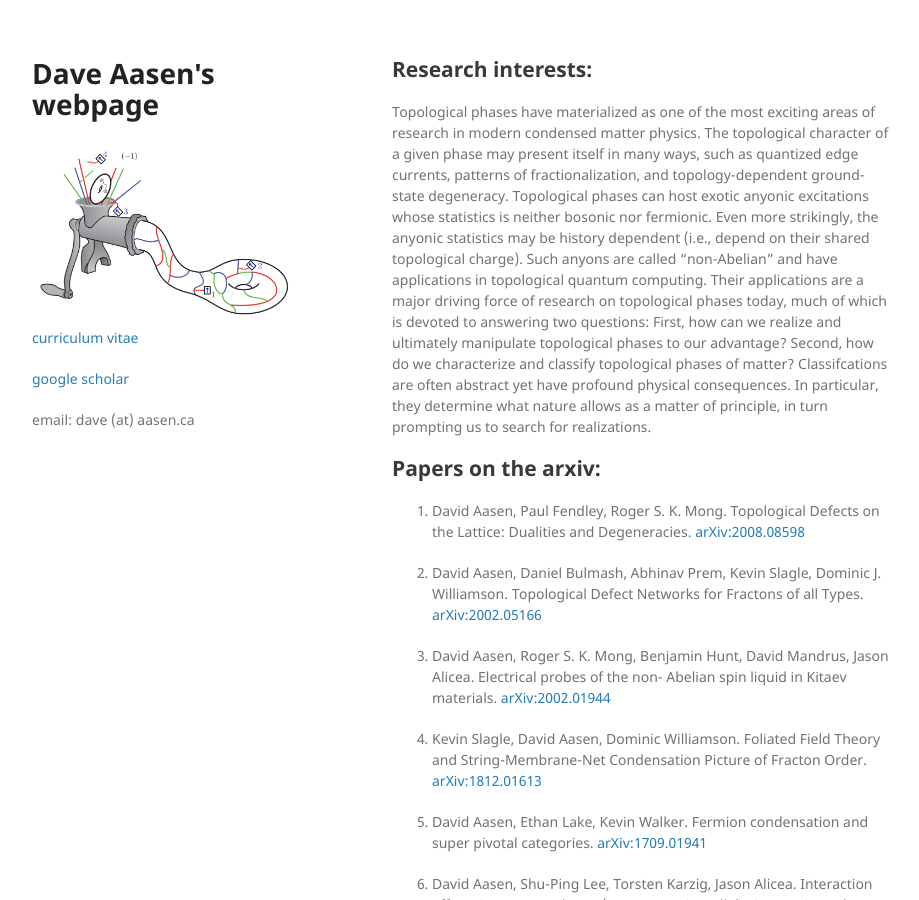
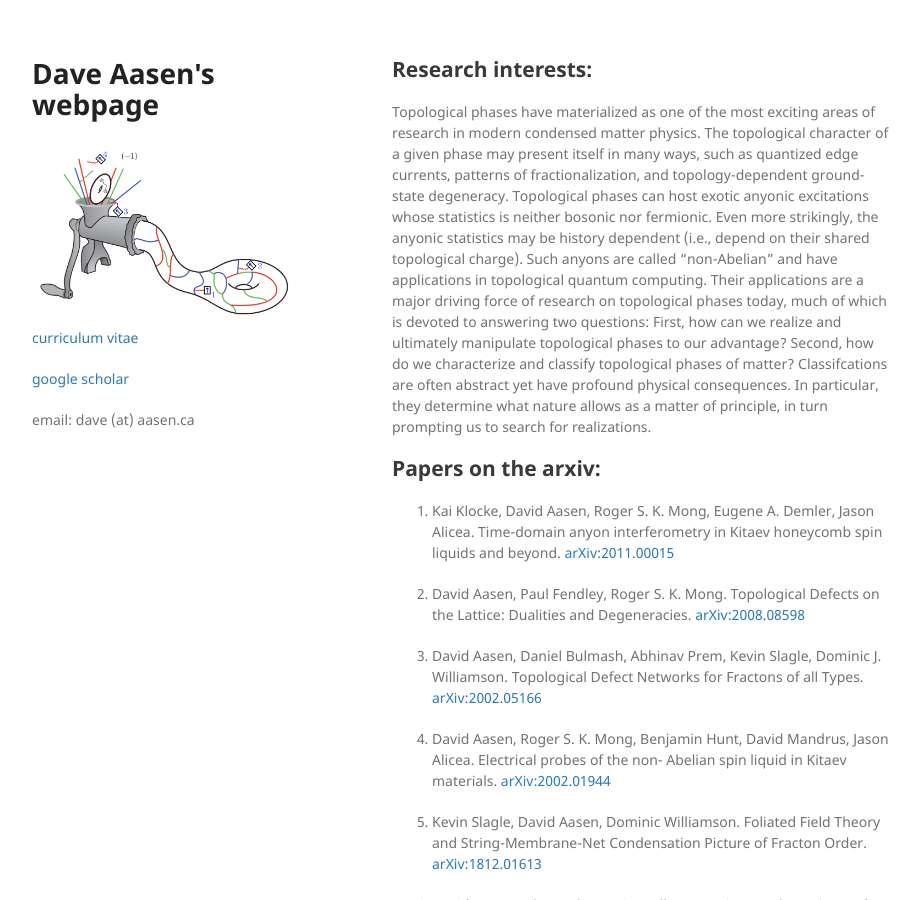
Before and after one commit to davidaasen/davidaasen.github.io, a Jekyll site: the page built from index.md, in a window 1280 px wide and 900 px high. Shown: the whole window, without its empty margins (178-1097 px from the left). Built offline with Jekyll 4.4.1, drawn with Linux system fonts in a browser that asks for light colours; our own code applies the rules of GitHub Pages for plain Markdown files.

Commit message:
Update index.md

```diff
--- a/index.md
+++ b/index.md
@@ -7,6 +7,8 @@ Topological phases have materialized as one of the most exciting areas of resear
 
 
 ## Papers on the arxiv:
+
+1. Kai Klocke, David Aasen, Roger S. K. Mong, Eugene A. Demler, Jason Alicea. Time-domain anyon interferometry in Kitaev honeycomb spin liquids and beyond. [arXiv:2011.00015](https://arxiv.org/abs/2011.00015)
 
 1. David Aasen, Paul Fendley, Roger S. K. Mong. Topological Defects on the Lattice: Dualities and Degeneracies. [arXiv:2008.08598](https://arxiv.org/abs/2008.08598)
 
```
